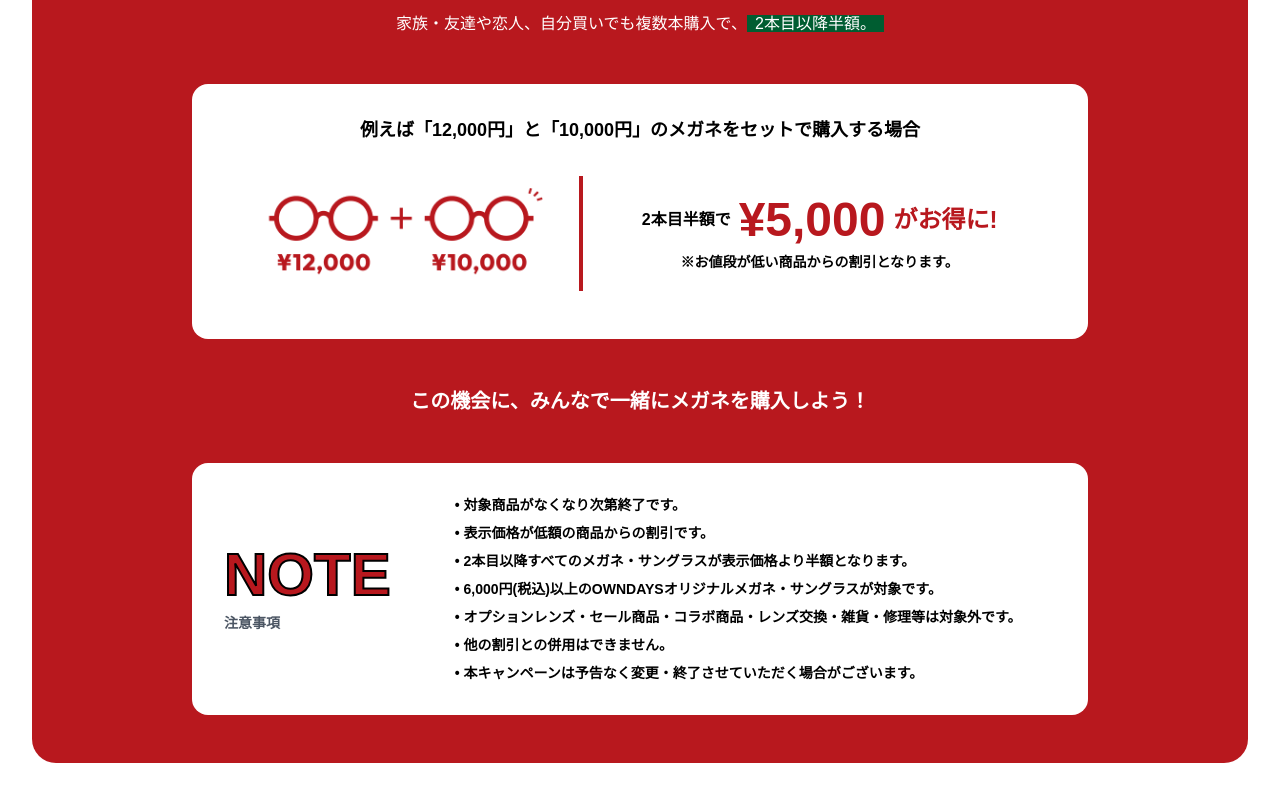
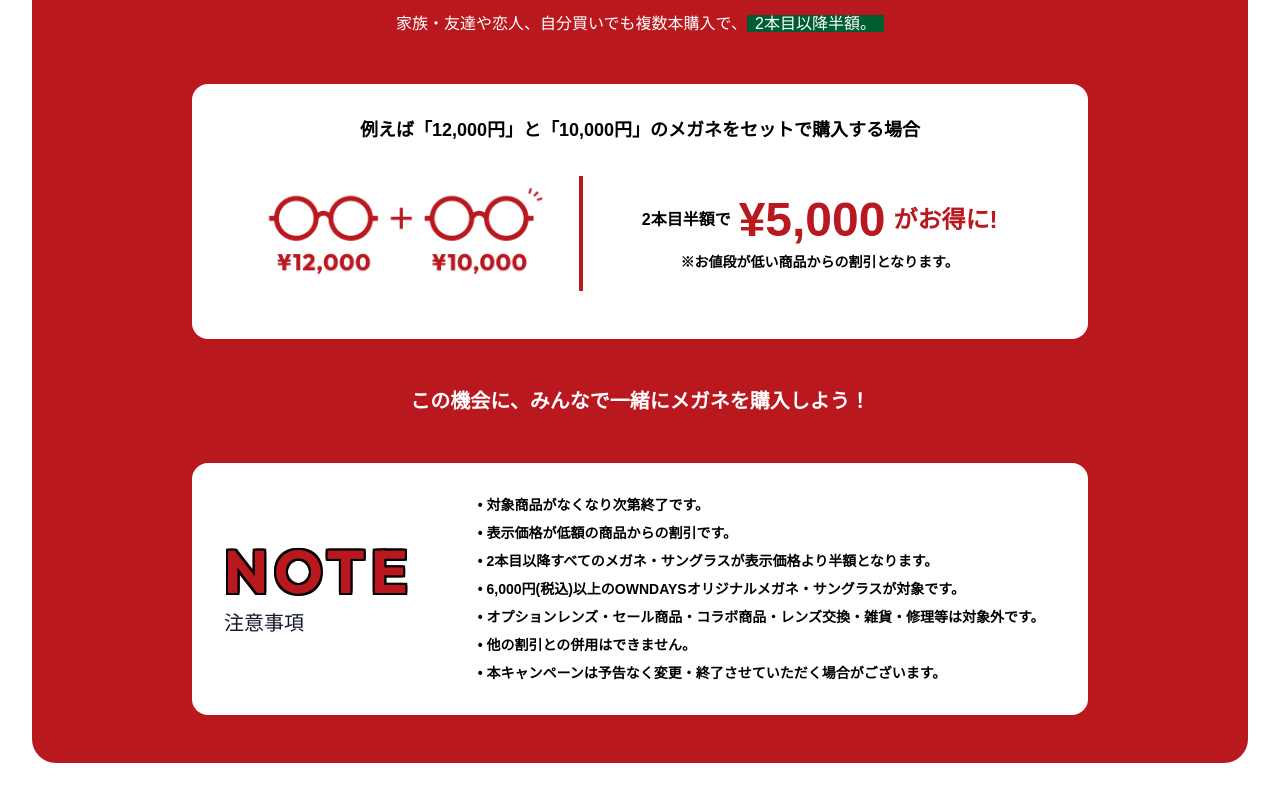
Before and after one commit to panipp/Test-Owndays, a Next.js app: page / in a window 1280 px wide. Shown: the part 1077-1872 px from the top of the page. Built offline with nearby package versions, Linux system fonts and the light colour scheme; no server answers.

Commit message:
fix: font style in promotion section

```diff
--- a/components/PromotionSection.tsx
+++ b/components/PromotionSection.tsx
@@ -186,14 +186,11 @@
             <div className="flex flex-col md:flex-row items-start gap-6 md:gap-16">
                 <div className="flex-shrink-0 text-center md:text-left self-center">
                 <h2
-                  className="text-4xl md:text-6xl text-owndays-red mb-2"
-                  style={{
-                    WebkitTextStroke: '2px black'
-                  }}
+                  className="text-4xl md:text-6xl text-owndays-red font-outfit mb-2 tracking-[0.15em] md:tracking-[0.1em] [text-shadow:-2px_-2px_0_black,2px_-2px_0_black,-2px_2px_0_black,2px_2px_0_black,-2px_0_0_black,2px_0_0_black,0_-2px_0_black,0_2px_0_black]"
                 >
                   NOTE
                 </h2>
-                <p className="text-gray-600 text-xs md:text-sm">注意事項</p>
+                <p className="text-xs md:text-xl font-light font-mizolet">注意事項</p>
               </div>
               <div className="flex-1">
                 <ul className="text-black text-xs md:text-sm space-y-2">
```
